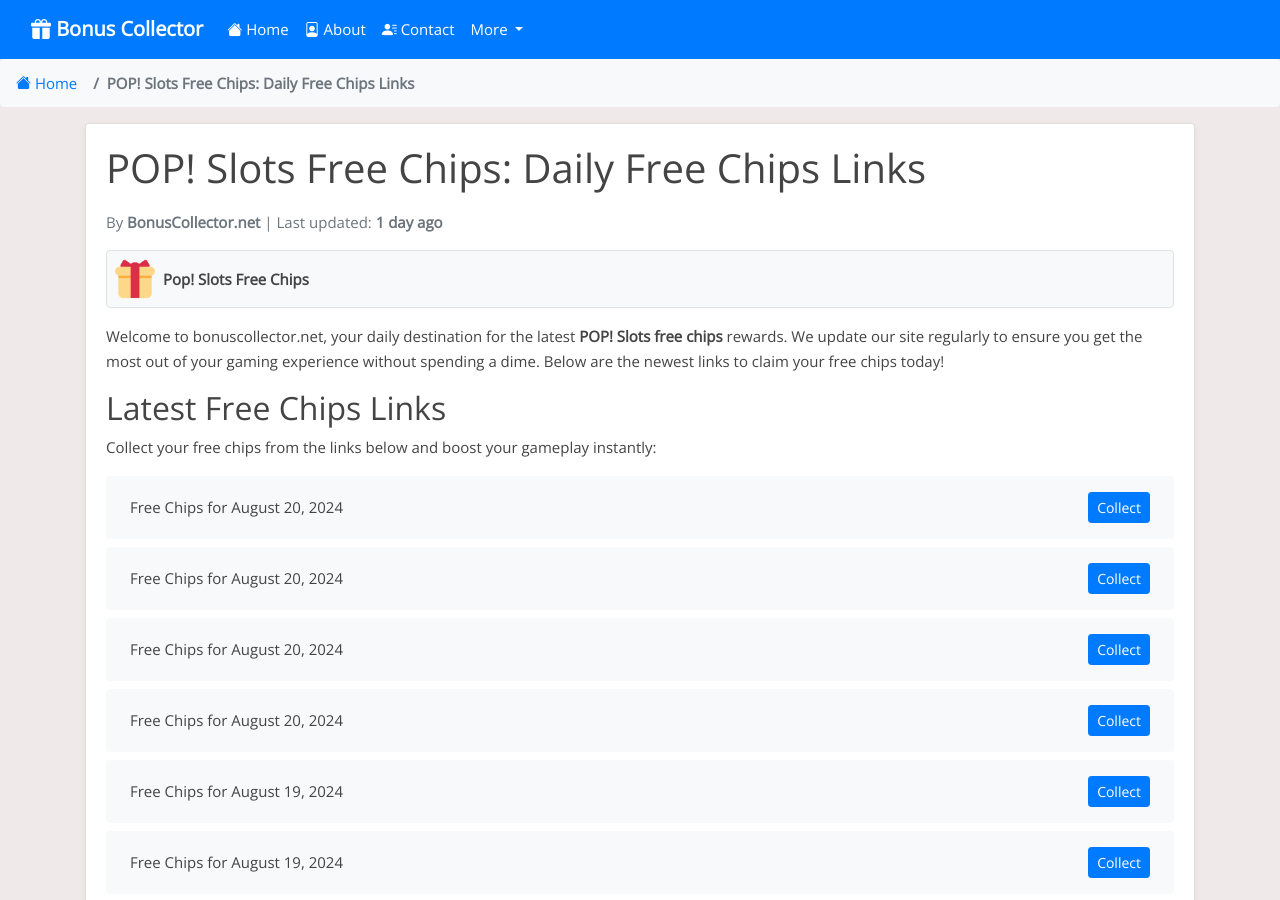
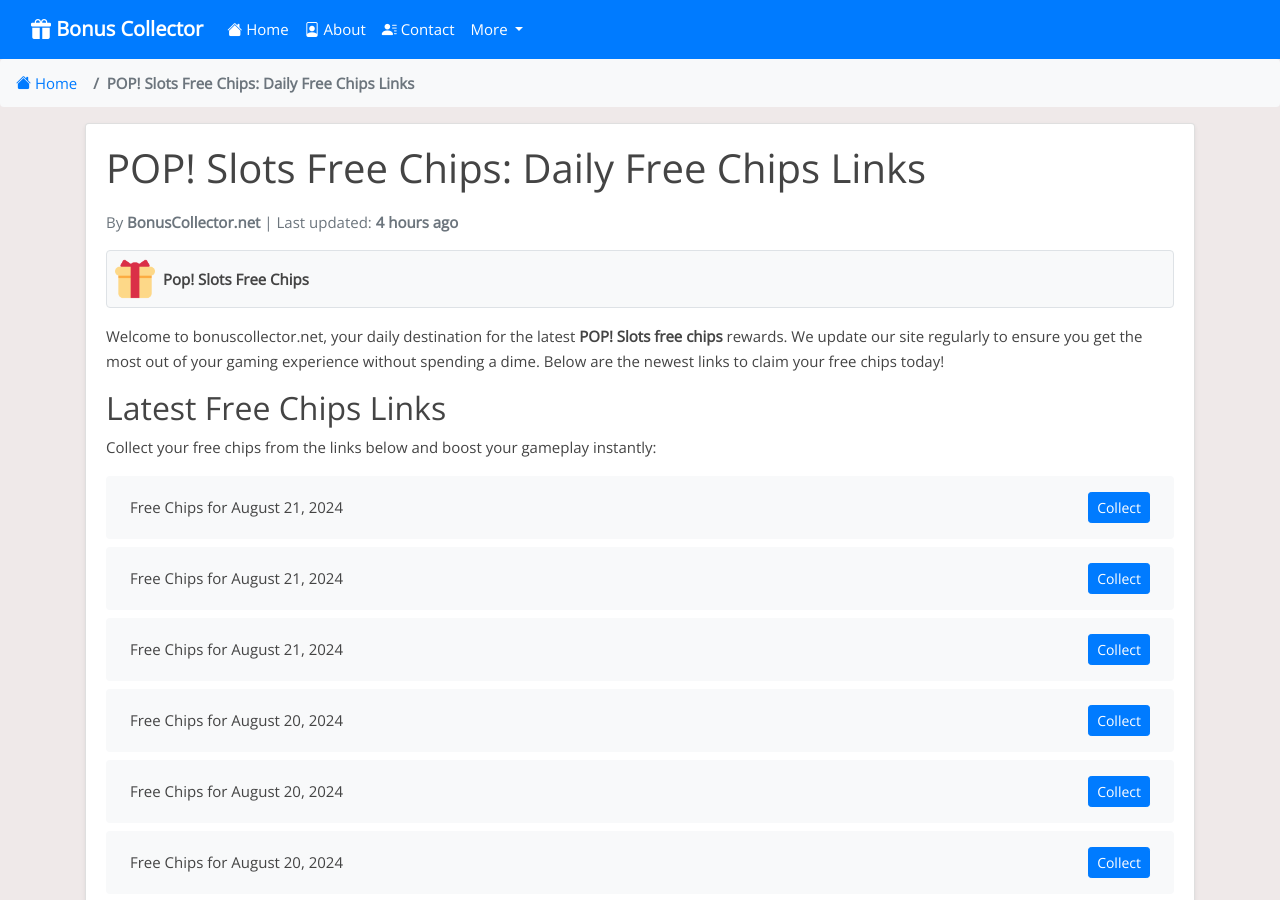
Before and after one commit to Prollad99/bs-net, a Jekyll site: the page built from _posts/2024-06-29-pop-slots.md, in a window 1280 px wide and 900 px high. Built offline with Jekyll 4.4.1, drawn with Linux system fonts in a browser that asks for light colours; nearby versions of some CDN libraries; comment, search, counter and statistics services are not loaded; some of the changed text lies outside the part shown.

Commit message:
Update pop-slots reward links and last modified date

```diff
--- a/_data/include_files.yml
+++ b/_data/include_files.yml
@@ -44,7 +44,7 @@
   last_modified: 2024-08-20 14:10:06
 
 pop-slots.html:
-  last_modified: 2024-08-20 14:09:59
+  last_modified: 2024-08-21 12:48:02
 
 bingo-blitz.html:
   last_modified: 2024-08-20 17:09:08
--- a/_includes/pop-slots.html
+++ b/_includes/pop-slots.html
@@ -1,4 +1,16 @@
 <ul class="list-group mt-3 mb-4">
+  <li class="list-group-item d-flex justify-content-between align-items-center">
+    <span>Free Chips for August 21, 2024</span>
+    <a href="https://popslots.casino/4dvy8xd" class="btn btn-primary btn-sm">Collect</a>
+  </li>
+  <li class="list-group-item d-flex justify-content-between align-items-center">
+    <span>Free Chips for August 21, 2024</span>
+    <a href="http://popslots.casino/47bwVsR" class="btn btn-primary btn-sm">Collect</a>
+  </li>
+  <li class="list-group-item d-flex justify-content-between align-items-center">
+    <span>Free Chips for August 21, 2024</span>
+    <a href="https://landingpages.popslotscasino.com/2.729.103451/site/pages/landingpop/index.html?coupon=RPOP_2M_IG_20242108_sqcv_CM" class="btn btn-primary btn-sm">Collect</a>
+  </li>
   <li class="list-group-item d-flex justify-content-between align-items-center">
     <span>Free Chips for August 20, 2024</span>
     <a href="https://landingpages.popslotscasino.com/2.729.103451/site/pages/landingpop/index.html?coupon=RPOP_2M_IG_20242008_qdcv_CM" class="btn btn-primary btn-sm">Collect</a>
@@ -387,16 +399,4 @@
     <span>Free Chips for Invalid Date</span>
     <a href="https://popslots.casino/3WFkYb2" class="btn btn-primary btn-sm">Collect</a>
   </li>
-  <li class="list-group-item d-flex justify-content-between align-items-center">
-    <span>Free Chips for Invalid Date</span>
-    <a href="https://landingpages.popslotscasino.com/2.729.103451/site/pages/landingpop/index.html?coupon=RPOP_2M_20240727_IG_wvbs_CM" class="btn btn-primary btn-sm">Collect</a>
-  </li>
-  <li class="list-group-item d-flex justify-content-between align-items-center">
-    <span>Free Chips for Invalid Date</span>
-    <a href="https://popslots.casino/46qo06s" class="btn btn-primary btn-sm">Collect</a>
-  </li>
-  <li class="list-group-item d-flex justify-content-between align-items-center">
-    <span>Free Chips for Invalid Date</span>
-    <a href="https://popslots.casino/4d1vTSi" class="btn btn-primary btn-sm">Collect</a>
-  </li>
 </ul>
```
Also changed, not shown: links-json/pop-slots.json (+12 -9 lines).
